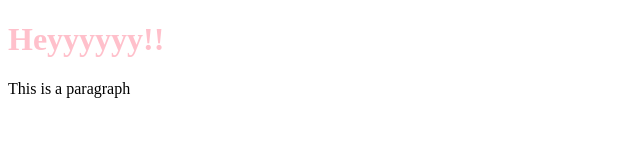
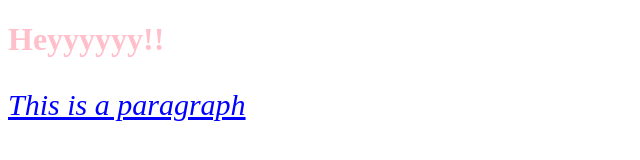
Before and after one commit to tifsheline/branches-practice, a plain HTML site: page index.html in a window 1280 px wide. Shown: the whole page, without its empty margins (0-640 px from the left). Drawn offline with Linux system fonts and the light colour scheme.

Commit message:
Add styles on p tag

```diff
--- a/styles.css
+++ b/styles.css
@@ -1,3 +1,9 @@
 h1{
   color: pink;
 }
+p{
+  color: blue;
+  font-style: italic;
+  text-decoration: underline;
+  font-size: 30px;
+}
```
